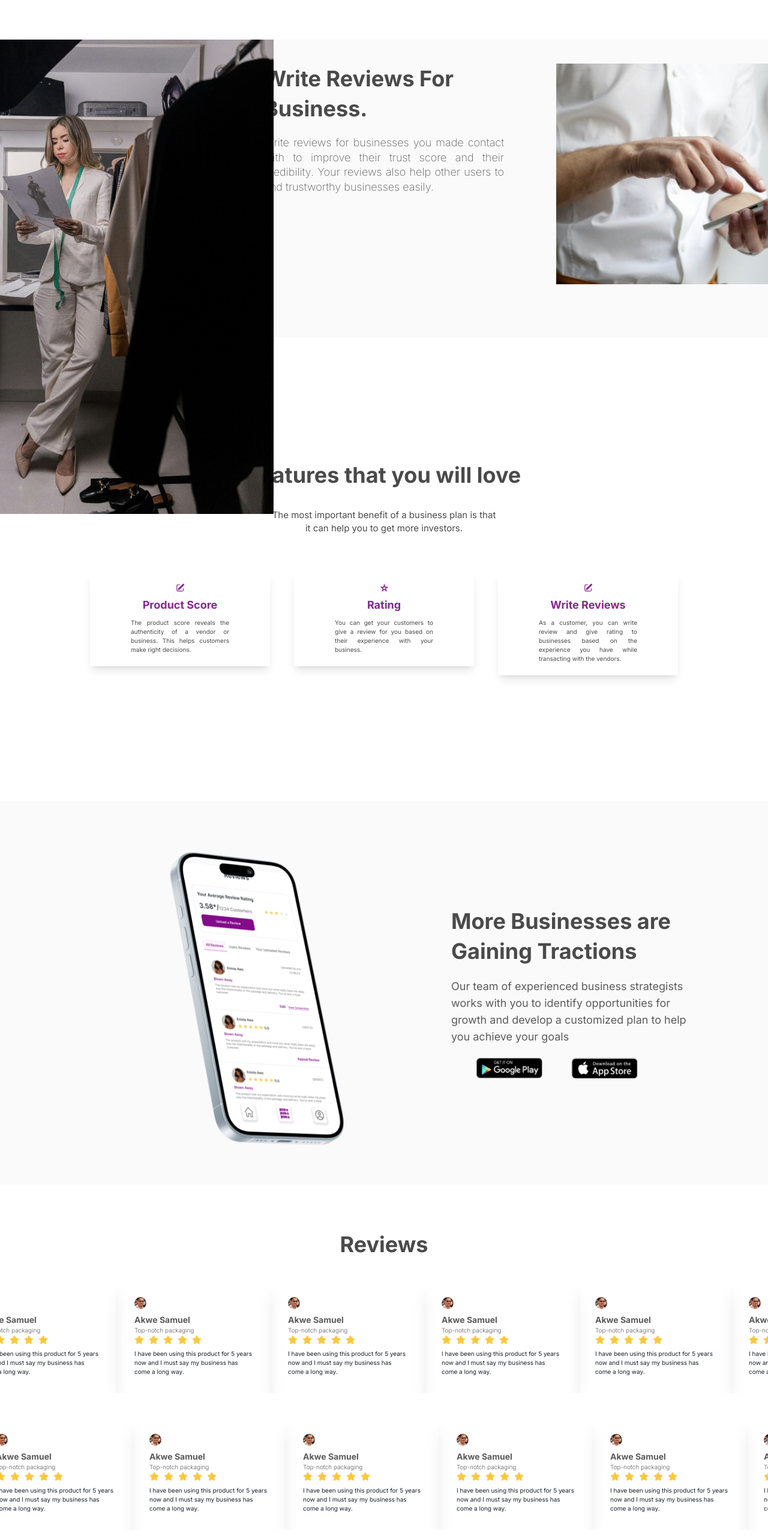
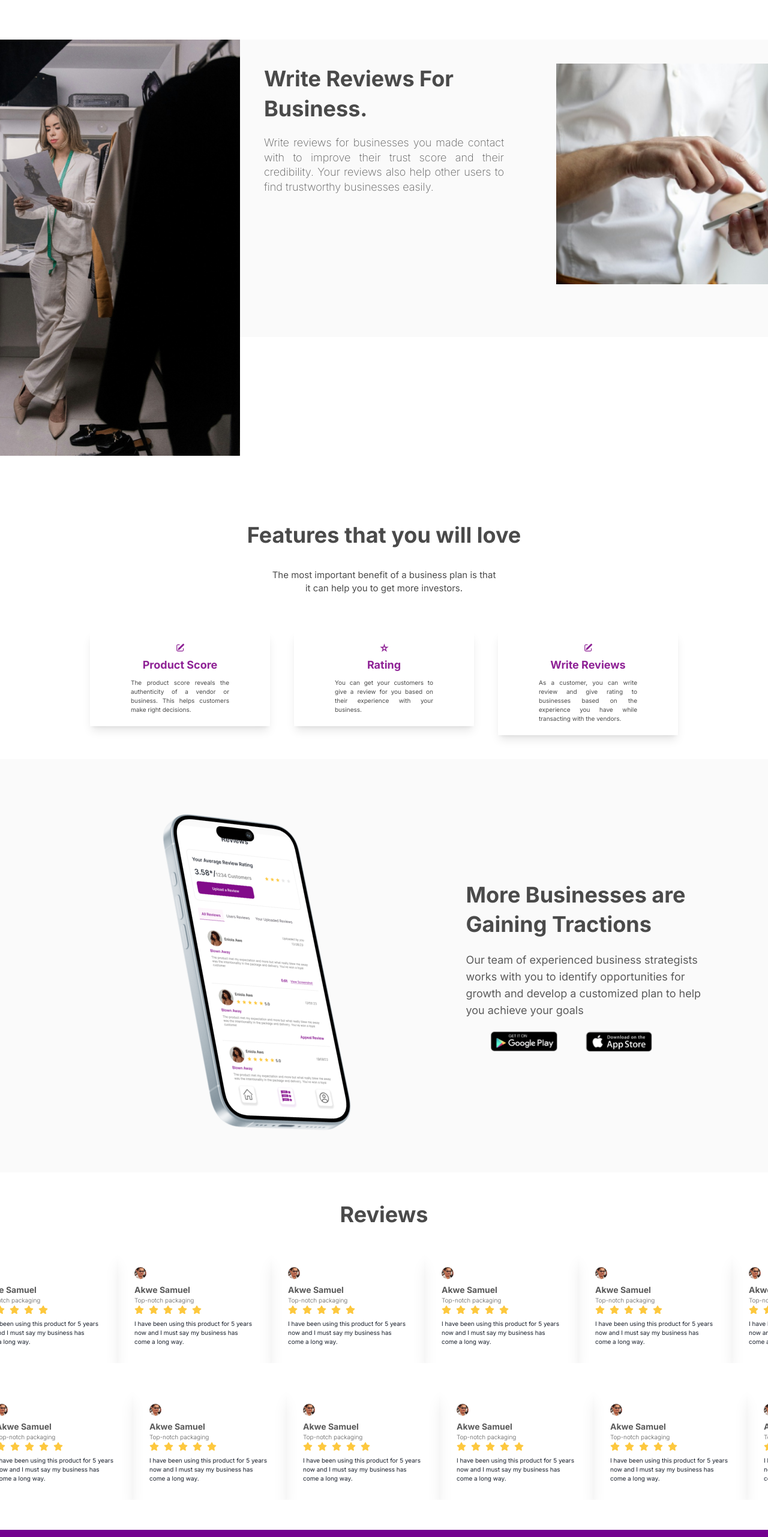
Before and after one commit to intellect-sam/Vendorze, a Next.js app: page / in a window 1280 px wide. Shown: the part 1150-3713 px from the top of the page at 60% size. Built offline with nearby package versions, Linux system fonts and the light colour scheme.

Commit message:
change some things

```diff
--- a/src/components/BizReview.tsx
+++ b/src/components/BizReview.tsx
@@ -8,7 +8,7 @@ const BizReview = () => {
         <Image
           src={BizRev}
           alt=""
-          className="laptop:max-w-[550px] tablet:max-w-[250px]"
+          className="laptop:max-w-[400px] tablet:max-w-[250px]"
         />
       </div>
       <div className="flex laptop:h-[496px] w-screen items-center laptop:items-center tablet:items-end flex-col text-gray-dark p-5 gap-5 py-10">
--- a/src/components/DownloadApp.tsx
+++ b/src/components/DownloadApp.tsx
@@ -6,7 +6,7 @@ import React from 'react';
 const DownloadApp = () => {
   return (
     <section className=" flex bg-[#FAFAFA] w-screen">
-      <div className="flex text-gray-dark w-screen laptop:justify-center  laptop:items-center  p-5 gap-5 laptop:gap-0 laptop:p-0 py-20 m-5 laptop:m-0 laptop:px-32">
+      <div className="flex text-gray-dark w-screen laptop:justify-center  laptop:items-center  p-5 gap-5 laptop:gap-0 laptop:p-0  m-5 laptop:m-0">
         <div className="hidden laptop, tablet:block">
           <Image
             src={phone2}
--- a/src/components/Features.tsx
+++ b/src/components/Features.tsx
@@ -31,7 +31,7 @@ const Features = () => {
     );
   };
   return (
-    <section className="laptop, tablet:my-[170px]">
+    <section className="laptop:pt-[100px] tablet:mt-[170px]">
       <div className="custom-section items-center">
         <h3 className="custom-h1 laptop:text-4xl ">
           Features that you will love
--- a/src/components/Reviews.tsx
+++ b/src/components/Reviews.tsx
@@ -39,7 +39,7 @@ const Reviews = () => {
     );
   };
   return (
-    <div className="flex flex-col gap-10 m-5 w-screen laptop, tablet:my-20 ">
+    <div className="flex flex-col gap-10 m-5 w-screen laptop, tablet:py-[30px]">
       <h1 className="custom-h1 laptop, tablet:text-4xl">Reviews</h1>
       <div className="flex flex-col items-center gap-10">
         <Marquee>
```
